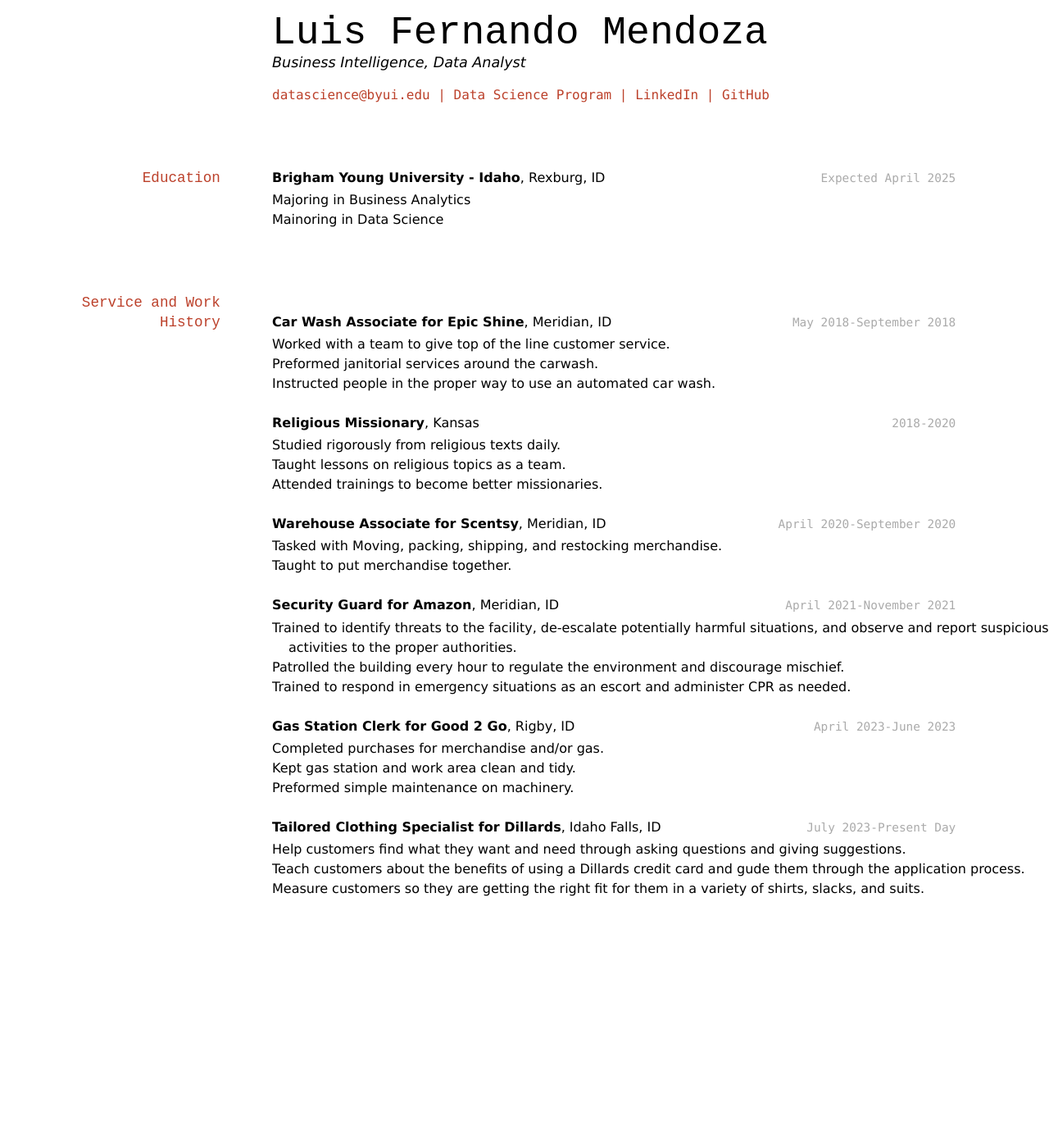
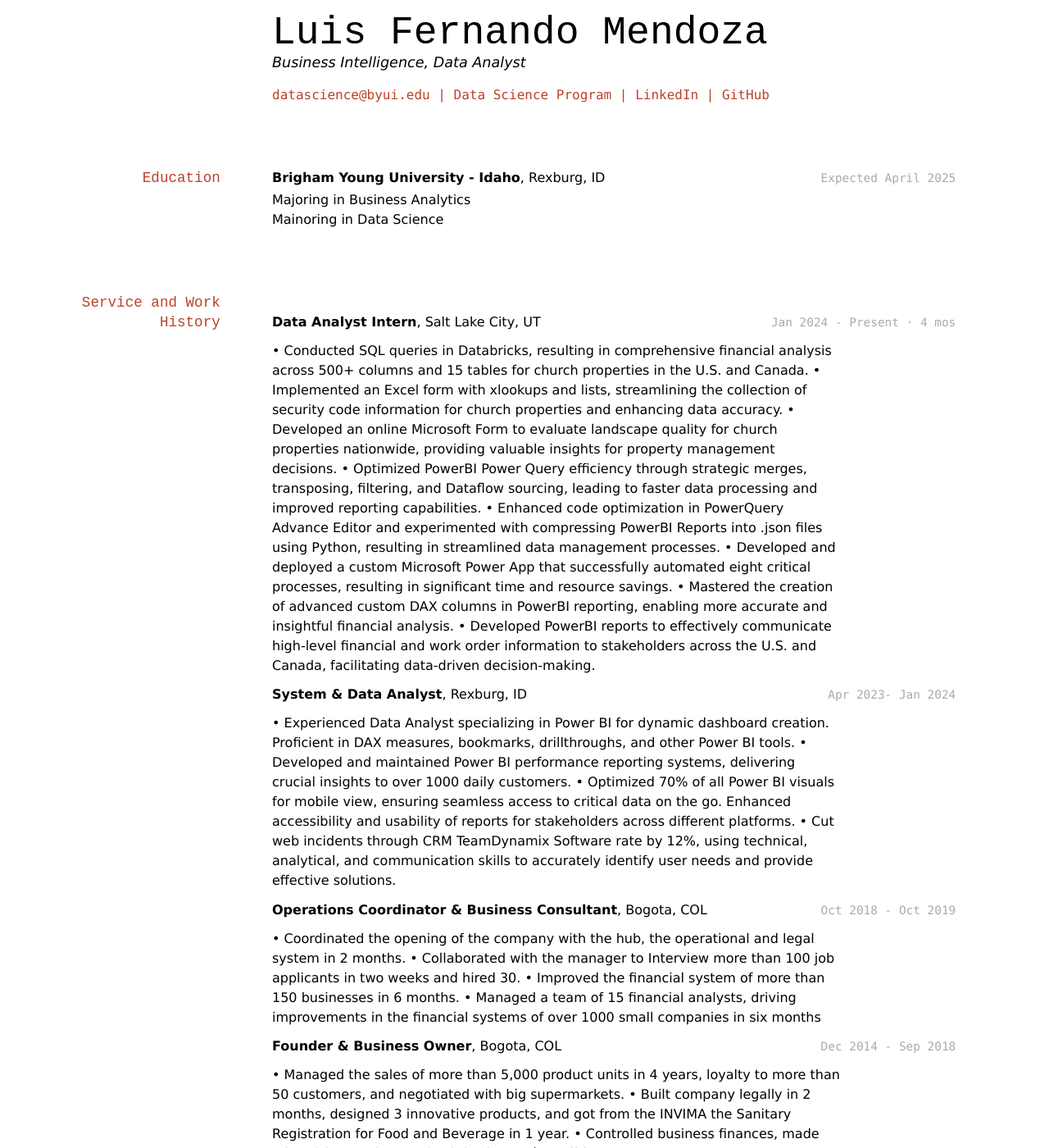
Before and after one commit to byuids-resumes/mendozalf, a Jekyll site: the page built from docs/index.md, in a window 1280 px wide and 1400 px high. Shown: the whole window at 82% size. Built offline with Jekyll 4.4.1, drawn with Linux system fonts in a browser that asks for light colours; some of the changed text lies outside the part shown.

Commit message:
Update index.md
Resumes Final

```diff
--- a/docs/index.md
+++ b/docs/index.md
@@ -24,47 +24,48 @@ __Brigham Young University - Idaho__, Rexburg, ID
 
 ## Service and Work History
 
-`May 2018-September 2018`
-__Car Wash Associate for Epic Shine__, Meridian, ID
+`Jan 2024 - Present · 4 mos`
+__Data Analyst Intern__, Salt Lake City, UT
 
-- Worked with a team to give top of the line customer service.
-- Preformed janitorial services around the carwash.
-- Instructed people in the proper way to use an automated car wash.
+• Conducted SQL queries in Databricks, resulting in comprehensive financial analysis across 500+ columns and 15 tables for church properties in the U.S. and Canada.
+• Implemented an Excel form with xlookups and lists, streamlining the collection of security code information for church properties and enhancing data accuracy.
+• Developed an online Microsoft Form to evaluate landscape quality for church properties nationwide, providing valuable insights for property management decisions.
+• Optimized PowerBI Power Query efficiency through strategic merges, transposing, filtering, and Dataflow sourcing, leading to faster data processing and improved reporting capabilities.
+• Enhanced code optimization in PowerQuery Advance Editor and experimented with compressing PowerBI Reports into .json files using Python, resulting in streamlined data management processes.
+• Developed and deployed a custom Microsoft Power App that successfully automated eight critical processes, resulting in significant time and resource savings.
+• Mastered the creation of advanced custom DAX columns in PowerBI reporting, enabling more accurate and insightful financial analysis.
+• Developed PowerBI reports to effectively communicate high-level financial and work order information to stakeholders across the U.S. and Canada, facilitating data-driven decision-making.
 
-`2018-2020`
-__Religious Missionary__, Kansas
+`Apr 2023- Jan 2024`
+__System & Data Analyst__, Rexburg, ID
 
-- Studied rigorously from religious texts daily.
-- Taught lessons on religious topics as a team.
-- Attended trainings to become better missionaries.
+• Experienced Data Analyst specializing in Power BI for dynamic dashboard creation. Proficient in DAX measures, bookmarks, drillthroughs, and other Power BI tools.
+• Developed and maintained Power BI performance reporting systems, delivering crucial insights to over 1000 daily customers.
+• Optimized 70% of all Power BI visuals for mobile view, ensuring seamless access to critical data on the go. Enhanced accessibility and usability of reports for stakeholders across different platforms.
+• Cut web incidents through CRM TeamDynamix Software rate by 12%, using technical, analytical, and communication skills to accurately identify user needs and provide effective solutions.
 
-`April 2020-September 2020`
-__Warehouse Associate for Scentsy__, Meridian, ID
+`Oct 2018 - Oct 2019`
+__Operations Coordinator & Business Consultant__, Bogota, COL
 
-- Tasked with Moving, packing, shipping, and restocking merchandise.
-- Taught to put merchandise together.
+• Coordinated the opening of the company with the hub, the operational and legal system in 2 months.
+• Collaborated with the manager to Interview more than 100 job applicants in two weeks and hired 30.
+• Improved the financial system of more than 150 businesses in 6 months.
+• Managed a team of 15 financial analysts, driving improvements in the financial systems of over 1000 small companies in six months
 
-`April 2021-November 2021`
-__Security Guard for Amazon__, Meridian, ID
+`Dec 2014 - Sep 2018`
+__Founder & Business Owner__, Bogota, COL
 
-- Trained to identify threats to the facility, de-escalate potentially harmful situations, and observe and report suspicious activities to the proper authorities.
-- Patrolled the building every hour to regulate the environment and discourage mischief.
-- Trained to respond in emergency situations as an escort and administer CPR as needed.
+• Managed the sales of more than 5,000 product units in 4 years, loyalty to more than 50 customers, and negotiated with big supermarkets.
+• Built company legally in 2 months, designed 3 innovative products, and got from the INVIMA the Sanitary Registration for Food and Beverage in 1 year.
+• Controlled business finances, made advertising, and supervised the factory´s staff for over 4 years.
 
-`April 2023-June 2023`
-__Gas Station Clerk for Good 2 Go__, Rigby, ID
+`Oct 2011- Oct 2013`
+__International Volunteer__, Puebla, MX
 
-- Completed purchases for merchandise and/or gas.
-- Kept gas station and work area clean and tidy.
-- Preformed simple maintenance on machinery.
+• Maintained 80+ hour work week for two years, teaching Christian principles to hundreds of families and individuals.
+• Supervised, motivated, and trained 160 other missionaries in communication, conflict-resolution, and leadership skills
 
-`July 2023-Present Day`
-__Tailored Clothing Specialist for Dillards__, Idaho Falls, ID
-
-- Help customers find what they want and need through asking questions and giving suggestions.
-- Teach customers about the benefits of using a Dillards credit card and gude them through the application process.
-- Measure customers so they are getting the right fit for them in a variety of shirts, slacks, and suits.
 
 <!-- ### Footer
 
-Last updated: January 2024 -->
+Last updated: April 2024 -->
```
